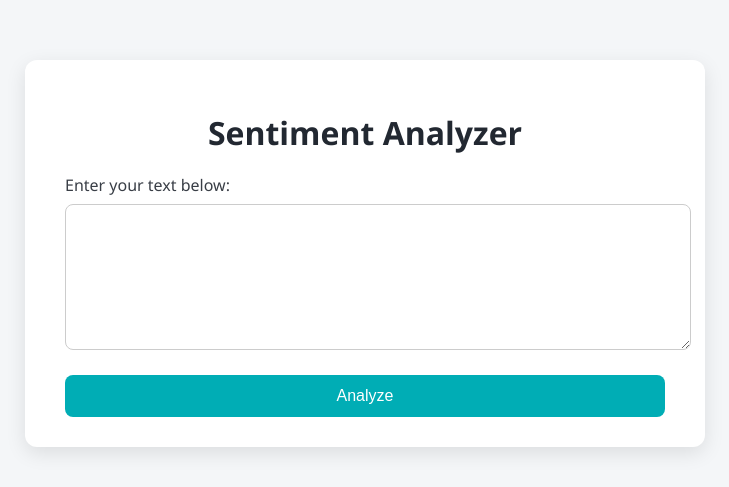
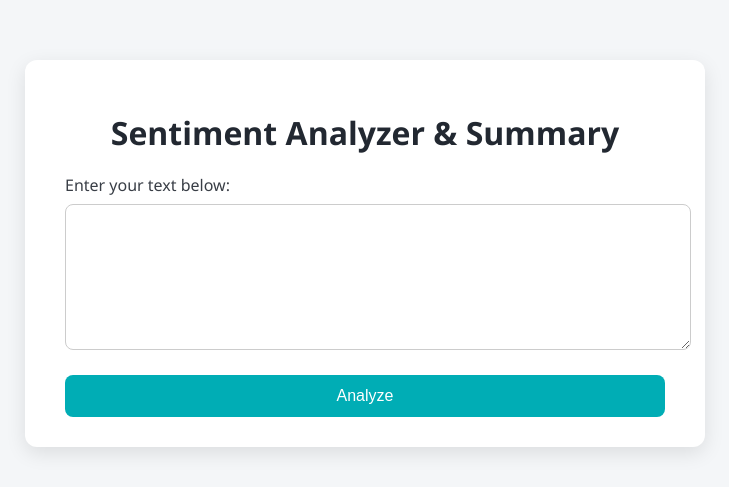
Before and after one commit to AadityaX86/SentimentAnalyzer-Summary, a FastAPI app: page / in a window 1280 px wide. Shown: the top 487 px of the page, without its empty margins (275-1004 px from the left). Run offline with FastAPI, Linux system fonts and the light colour scheme.

Commit message:
Completion

```diff
--- a/app/templates/index.html
+++ b/app/templates/index.html
@@ -7,7 +7,7 @@
 </head>
 <body>
     <div class="container">
-        <h1>Sentiment Analyzer</h1>
+        <h1>Sentiment Analyzer & Summary</h1>
         <form method="post">
             <label for="text">Enter your text below:</label>
             <textarea name="text" required>{{ text or '' }}</textarea>
```
